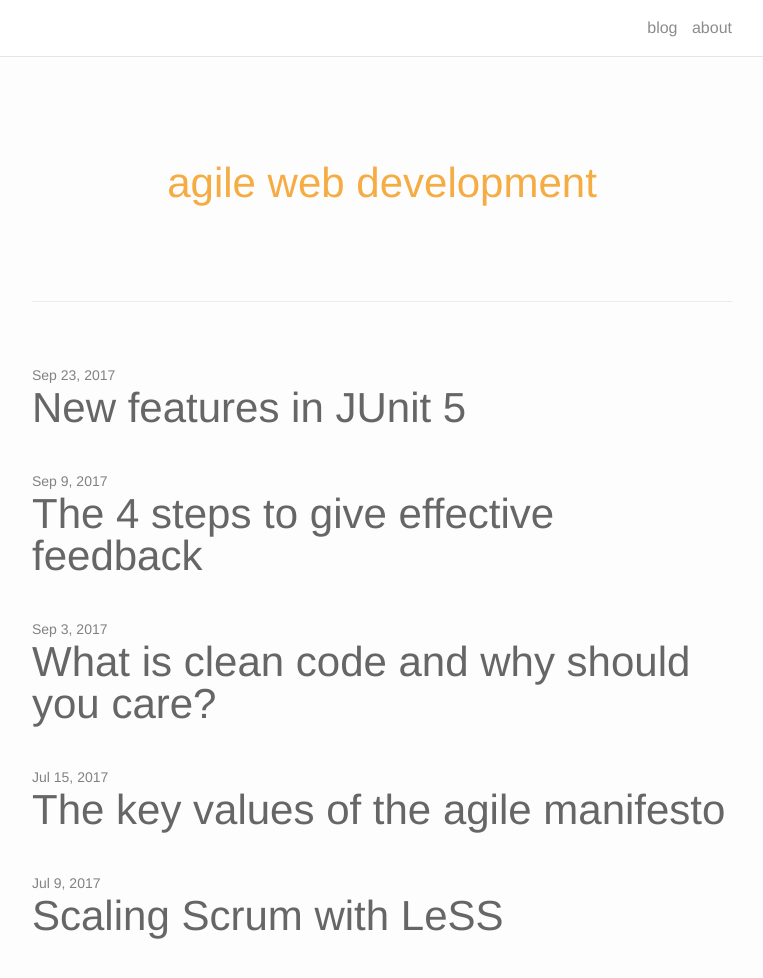
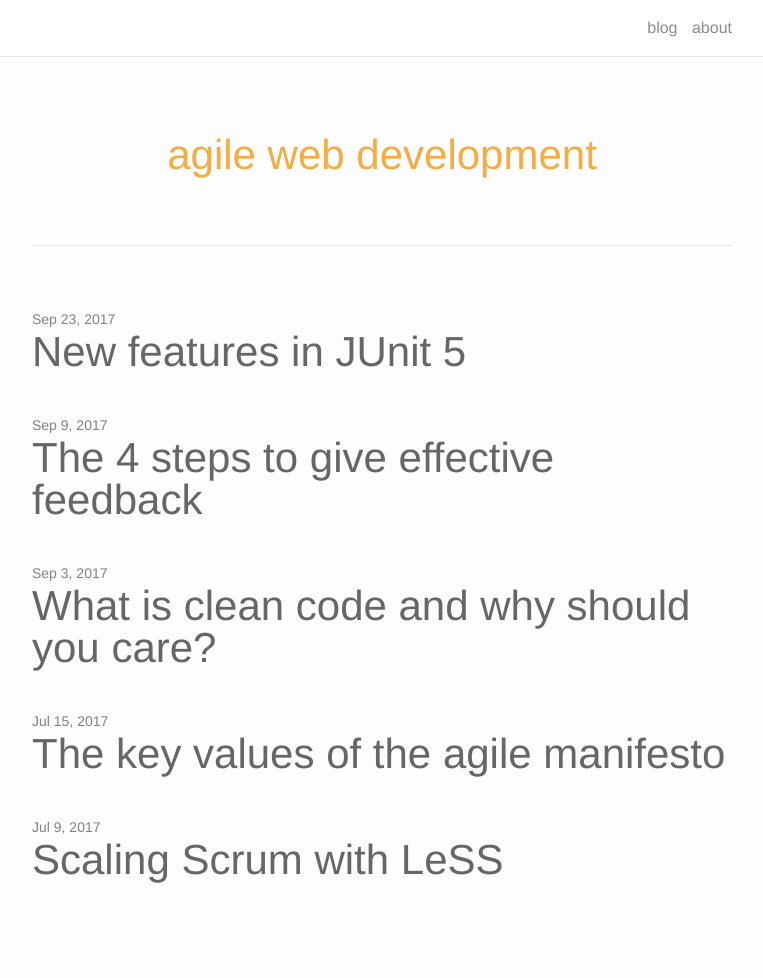
Before and after one commit to danielprinz/danielprinz.github.io, a Jekyll site: the page built from index.md, in a window 1280 px wide and 1077 px high. Shown: the top 978 px of the window, without its empty margins (258-1021 px from the left). Built offline with Jekyll 4.4.1, drawn with Linux system fonts in a browser that asks for light colours.

Commit message:
removed h2 from header-bar

```diff
--- a/_layouts/home.html
+++ b/_layouts/home.html
@@ -6,7 +6,6 @@ layout: default
 
     <div class="header-bar">
         <h1>agile web development</h1>
-        <h2></h2>
         <br/>
         <hr>
         <br/>
--- a/_sass/_layout.scss
+++ b/_sass/_layout.scss
@@ -63,6 +63,7 @@
   h1 {
     color: $theme-color;
     font-size: 42px;
+    margin: 0;
   }
   h2 {
     font-size: 21px;
```
